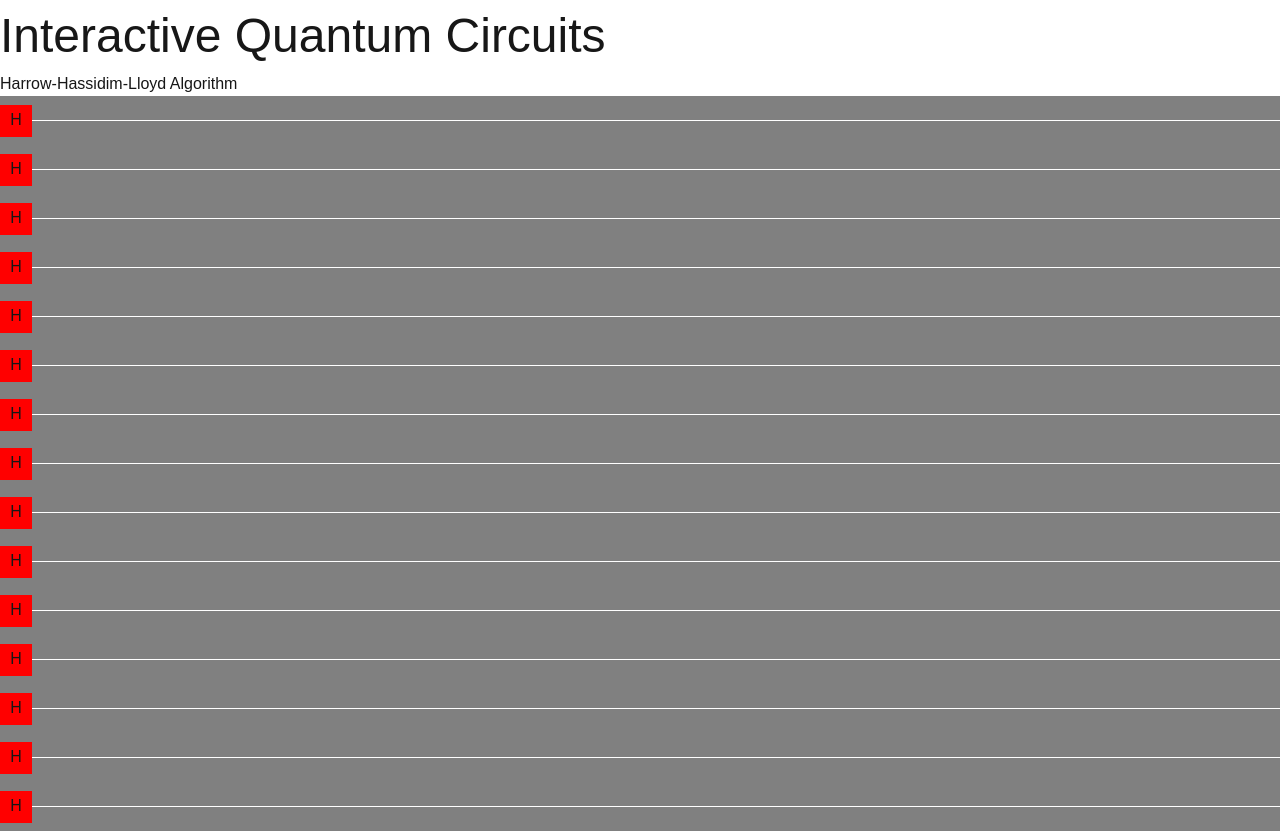
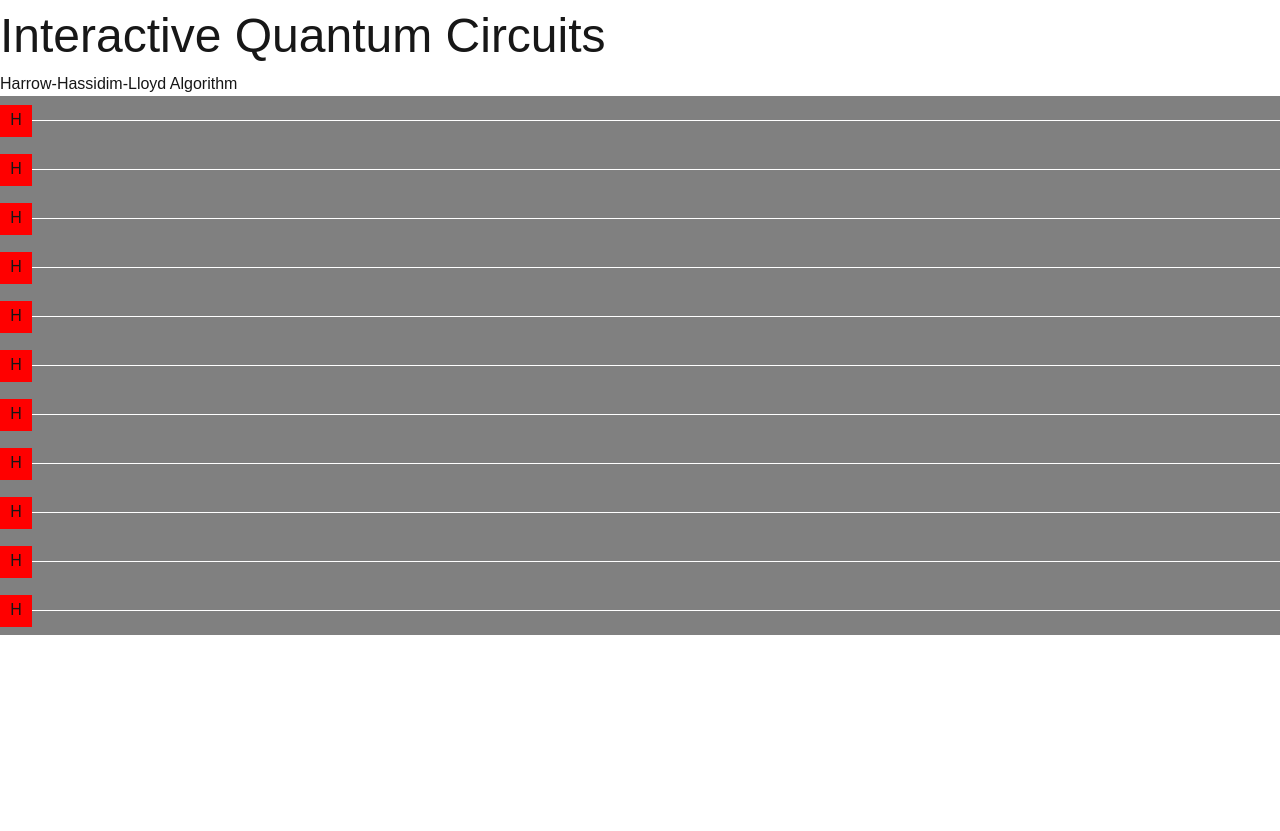
Before and after one commit to Monash-Emerging-Tech/quantum-computing-edu, a Next.js app in the folder quantum-computing-edu-next/: page / in a window 1280 px wide. After the commit the page ends 800 px from the top, so only its background shows below. Built offline with nearby package versions, Linux system fonts and the light colour scheme.

Commit message:
Add qubit indices and fix QubitLine args
- Registers store the IDs of their qubits.
- QubitLine accepts the ID of the qubit it is for.

```diff
--- a/quantum-computing-edu-next/app/components/circuit.tsx
+++ b/quantum-computing-edu-next/app/components/circuit.tsx
@@ -41,17 +41,17 @@ const Circuit = () => {
     registers: [
       {
         name: "ancilla",
-        qubits: 1,
+        qubits: [0],
         desc: "The ancilla qubit, also known as the auxiliary qubit in HHL, is used in the Ancilla Quantum Encoding (AQE) step to encode ..."
       },
       {
         name: "clock",
-        qubits: 8,
+        qubits: [1,2,3,4,5,6,7,8],
         desc: "The clock register is used by Quantum Phase Estimation (QPE) to store the eigenvalues of the matrix A."
       },
       {
         name: "state",
-        qubits: 2,
+        qubits: [9,10],
         desc: "The state register, also known as the result register, is initialised with the vector b and used by QPE to estimate the eigenvalues. Upon measurement, this register contains an index (encoded in binary) of the result vector."
       }
     ],
@@ -69,8 +69,8 @@ const Circuit = () => {
       </div>
       {
         data.registers.map(
-          ({name, qubits, desc}) => [...Array(5).keys()].map(
-            (_, i) => <QubitLine key={i} name={name} qubits={qubits} desc={desc}/>
+          ({name, qubits, desc}) => qubits.map(
+            (qb, i) => <QubitLine key={i} name={name} qubit={qb} desc={desc}/>
           )
         )
       }
@@ -83,7 +83,7 @@ const Circuit = () => {
  * @param data The circuit data encoded as a Qobj
  * @returns JSX quantum circuit container element
  */
-const QubitLine = ({name, qubits, desc}: {name: string, qubits: number, desc: string}) => {
+const QubitLine = ({name, qubit, desc}: {name: string, qubit: number, desc: string}) => {
   return <div className={styles["circuit-qubit-line"]} title={name}>
     <div className={styles["circuit-gate"]}>H</div>
   </div>
```
